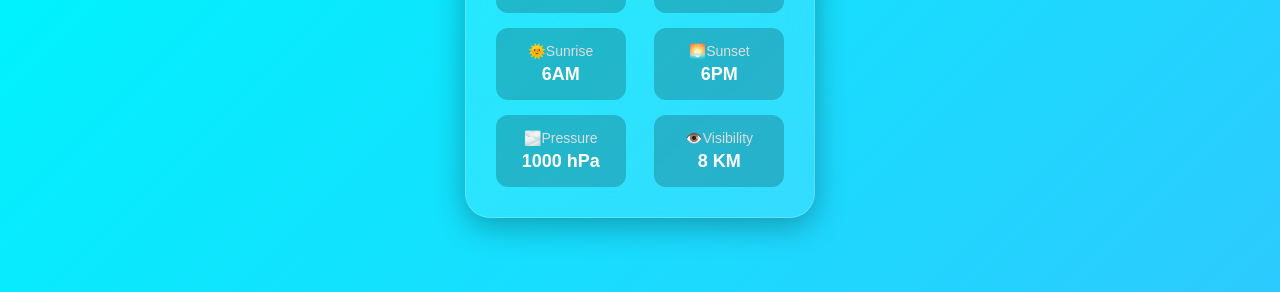
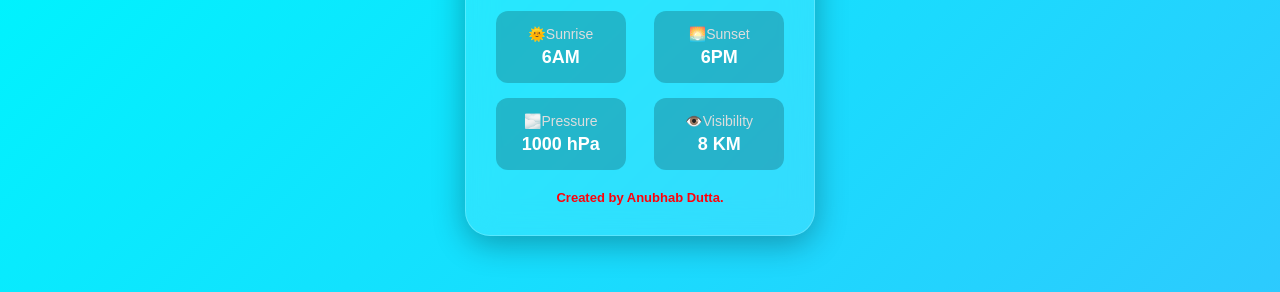
Before and after one commit to duttaanubhab777-code/Live-Weather-App, a plain HTML site: page index.html in a window 1280 px wide. Shown: the part 508-800 px from the top of the page. Drawn offline with Linux system fonts and the light colour scheme; some packages are replaced by stand-ins of ours; a script that the page names is missing.

Commit message:
Add footer text with creator's name to index.html

```diff
--- a/index.html
+++ b/index.html
@@ -48,6 +48,8 @@
                 <strong id="visibility">8 KM</strong>
             </div>
         </div>
+    <p style="text-align: center; font-size: 13px; color: #ff000a; font-weight: bold; margin-top:20px;">Created by Anubhab Dutta.</p>
+
 
     </div>
 
```
